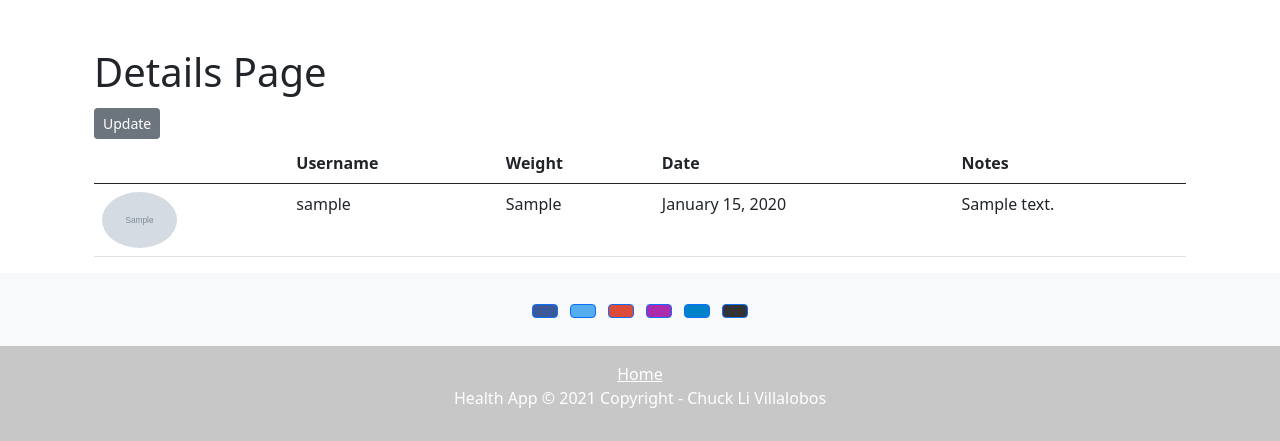
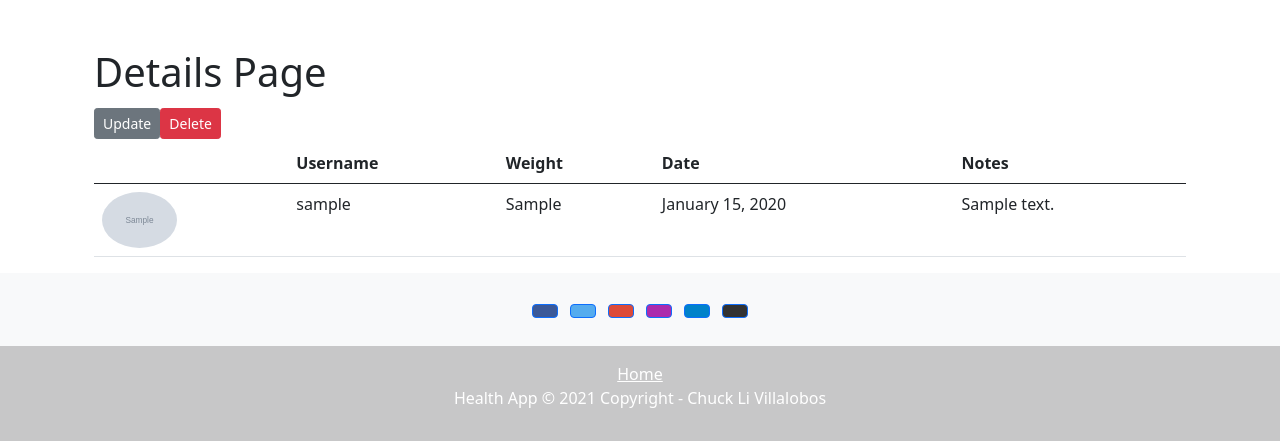
Before and after one commit to ticochuck/health-app, a Django app: page /post/1/ in a window 1280 px wide. Shown: the part 56-497 px from the top of the page. Run offline with Django 3.2, Linux system fonts and the light colour scheme; a user stored in the database is signed in; tables that the repository leaves empty hold one stand-in row (values such as "Sample post"); grey boxes marked "Sample" are stand-in pictures.

Commit message:
delete functionallity added

```diff
--- a/weights/templates/weights/post_detail.html
+++ b/weights/templates/weights/post_detail.html
@@ -33,6 +33,7 @@
             </tr>
             {% if object.user == user %}
               <a class="btn btn-secondary btn-sm mt-1 mb-1" href="{% url 'post-update' object.id %}">Update</a>
+              <a class="btn btn-danger btn-sm mt-1 mb-1 ml-1" href="{% url 'post-delete' object.id %}">Delete</a>
 
             {% endif %}
 
```
